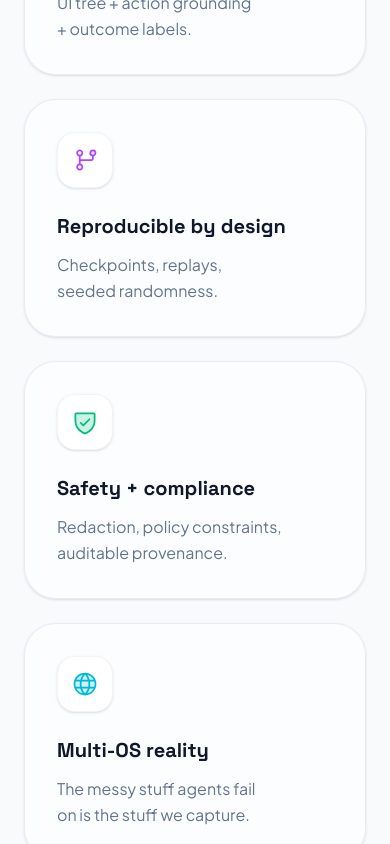
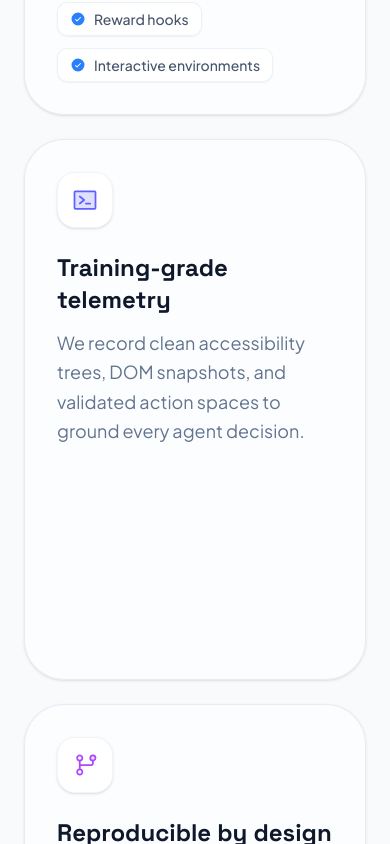
Before and after one commit to Alfie728/mid-century-cua-landing, a Next.js app: page / in a window 390 px wide. Shown: the part 9300-10144 px from the top of the page. Built offline with nearby package versions, Linux system fonts and the light colour scheme.

Commit message:
feat: enhance Differentiators section with expanded descriptions, new sub-feature lists, and an updated responsive grid layout.

```diff
--- a/src/components/landing/Differentiators.tsx
+++ b/src/components/landing/Differentiators.tsx
@@ -7,7 +7,7 @@ import {
   TerminalWindow,
   Globe,
   Stack,
-  Cpu
+  CheckCircle,
 } from "@phosphor-icons/react";
 import { cn } from "@/lib/utils";
 
@@ -15,49 +15,57 @@ const DIFFERENTIATORS = [
   {
     icon: Stack,
     title: "Environment-first",
-    desc: "Not just recordings—resettable RL with reward hooks.",
-    color: "blue"
+    desc: "Go beyond static recordings with fully instrumented, resettable RL environments. We provide granular reward hooks and standard gym interfaces for immediate training.",
+    color: "blue",
+    colSpan: "md:col-span-2",
+    subFeatures: [
+      "Resettable RL",
+      "Reward hooks",
+      "Interactive environments"
+    ]
   },
   {
     icon: TerminalWindow,
     title: "Training-grade telemetry",
-    desc: "UI tree + action grounding + outcome labels.",
-    color: "indigo"
+    desc: "We record clean accessibility trees, DOM snapshots, and validated action spaces to ground every agent decision.",
+    color: "indigo",
+    colSpan: "md:col-span-1",
   },
   {
     icon: GitBranch,
     title: "Reproducible by design",
-    desc: "Checkpoints, replays, seeded randomness.",
-    color: "purple"
+    desc: "Widespread checkpointing, deterministic replays, and seeded randomness ensure every run is perfectly reproducible.",
+    color: "purple",
+    colSpan: "md:col-span-1",
   },
   {
     icon: ShieldCheck,
     title: "Safety + compliance",
-    desc: "Redaction, policy constraints, auditable provenance.",
-    color: "emerald"
+    desc: "Built for the enterprise. We enforce policy constraints at the infrastructure level, with automated PII redaction and fully auditable data provenance for compliance.",
+    color: "emerald",
+    colSpan: "md:col-span-2",
+    subFeatures: [
+      "PII Redaction",
+      "Policy constraints",
+      "Auditable provenance"
+    ]
   },
   {
     icon: Globe,
     title: "Multi-OS reality",
-    desc: "The messy stuff agents fail on is the stuff we capture.",
-    color: "cyan"
-  },
-  {
-    icon: Cpu, // Added a 6th item for grid balance if needed, or stick to 5. 5 is fine in responsive grid.
-    title: "Device Farm",
-    desc: "Real hardware, not just emulators. Latency-aware.",
-    color: "slate"
+    desc: "Real-world computer use is messy. We faithfully capture system popups, network latency, and OS-specific quirks so your agents learn to handle the noise of production.",
+    color: "cyan",
+    colSpan: "md:col-span-3",
+    subFeatures: [
+      "System popups",
+      "Network latency",
+      "OS quirks"
+    ]
   }
 ];
 
-// Remove the 6th item if user didn't ask for it, but 5 looks odd in 3-col grid.
-// User's original had 5 items. I will stick to 5 to avoid inventing content,
-// or maybe make the grid center the last cards.
-// Layout: grid-cols-1 md:grid-cols-2 lg:grid-cols-3
-// 5 items: row 1 (3 items), row 2 (2 items centered)
-
 export function Differentiators() {
-  const items = DIFFERENTIATORS.slice(0, 5); // Keep original 5
+  const items = DIFFERENTIATORS;
 
   return (
     <section className="py-24 md:py-32 relative overflow-hidden font-sans">
@@ -93,7 +101,7 @@ export function Differentiators() {
           </motion.p>
         </div>
 
-        <div className="grid md:grid-cols-2 lg:grid-cols-3 gap-6 lg:gap-8">
+        <div className="grid grid-cols-1 md:grid-cols-3 gap-6 lg:gap-8 auto-rows-fr">
           {items.map((item, index) => (
             <motion.div
               key={item.title}
@@ -102,14 +110,14 @@ export function Differentiators() {
               viewport={{ once: true }}
               transition={{ delay: index * 0.1 }}
               className={cn(
-                "group relative p-8 rounded-[2rem] bg-white/60 border border-slate-200/80 backdrop-blur-md shadow-sm hover:shadow-2xl transition-all duration-300",
-                // Center the last 2 items on large screens if desired, but default grid alignment is fine
-                "hover:-translate-y-1 hover:bg-white"
+                "group relative md:p-10 p-8 rounded-[2.5rem] bg-white/60 border border-slate-200/80 backdrop-blur-md shadow-sm hover:shadow-2xl transition-all duration-300 flex flex-col justify-between overflow-hidden",
+                "hover:-translate-y-1 hover:bg-white",
+                item.colSpan
               )}
             >
               {/* Hover Gradient Border Effect */}
               <div className={cn(
-                "absolute inset-0 rounded-[2rem] opacity-0 group-hover:opacity-100 transition-opacity duration-500 border-2 pointer-events-none",
+                "absolute inset-0 rounded-[2.5rem] opacity-0 group-hover:opacity-100 transition-opacity duration-500 border-2 pointer-events-none z-20",
                 item.color === 'blue' && "border-blue-100",
                 item.color === 'indigo' && "border-indigo-100",
                 item.color === 'purple' && "border-purple-100",
@@ -117,7 +125,10 @@ export function Differentiators() {
                 item.color === 'cyan' && "border-cyan-100",
               )} />
 
-              {/* Icon Well */}
+              {/* Content wrapper */}
+              <div className="relative z-10 flex flex-col items-start h-full">
+                {/* Header Section */}
+                <div className="mb-6 w-full">
                   <div className={cn(
                     "mb-6 w-14 h-14 rounded-2xl bg-white shadow-sm border border-slate-100 flex items-center justify-center transition-all duration-300 group-hover:scale-110",
                     item.color === 'blue' && "text-blue-500 group-hover:bg-blue-500 group-hover:text-white group-hover:border-blue-500",
@@ -128,13 +139,41 @@ export function Differentiators() {
                   )}>
                     <item.icon className="w-7 h-7" weight="duotone" />
                   </div>
-
-              <h3 className="text-xl font-bold text-slate-900 mb-3 font-display">
+                  <h3 className="text-2xl font-bold text-slate-900 mb-3 font-display">
                     {item.title}
                   </h3>
-              <p className="text-slate-500 leading-relaxed text-balance">
+                  <p className="text-slate-500 text-lg leading-relaxed text-balance">
                     {item.desc}
                   </p>
+                </div>
+
+                {/* Sub-features for larger cards - Styled as a distinct pill/block */}
+                {item.subFeatures && (
+                  <div className="w-full mt-auto pt-6 border-t border-slate-200/50">
+                    <div className="flex flex-wrap gap-3">
+                      {item.subFeatures.map((feat) => (
+                        <div key={feat} className={cn(
+                          "flex items-center gap-2 px-3 py-1.5 rounded-lg border bg-white/50 backdrop-blur-sm shadow-xs transition-colors duration-300",
+                          "border-slate-200/60 group-hover:border-slate-300/60",
+                          item.color === 'blue' && "group-hover:bg-blue-50/50",
+                          item.color === 'emerald' && "group-hover:bg-emerald-50/50",
+                          item.color === 'cyan' && "group-hover:bg-cyan-50/50",
+                        )}>
+                          <CheckCircle className={cn(
+                            "w-4 h-4 flex-shrink-0",
+                            item.color === 'blue' && "text-blue-500",
+                            item.color === 'emerald' && "text-emerald-500",
+                            item.color === 'cyan' && "text-cyan-500",
+                          )} weight="fill" />
+                          <span className="text-sm font-medium text-slate-600">
+                            {feat}
+                          </span>
+                        </div>
+                      ))}
+                    </div>
+                  </div>
+                )}
+              </div>
             </motion.div>
           ))}
         </div>
```
Lines whose indentation alone changed are shown as unchanged.
